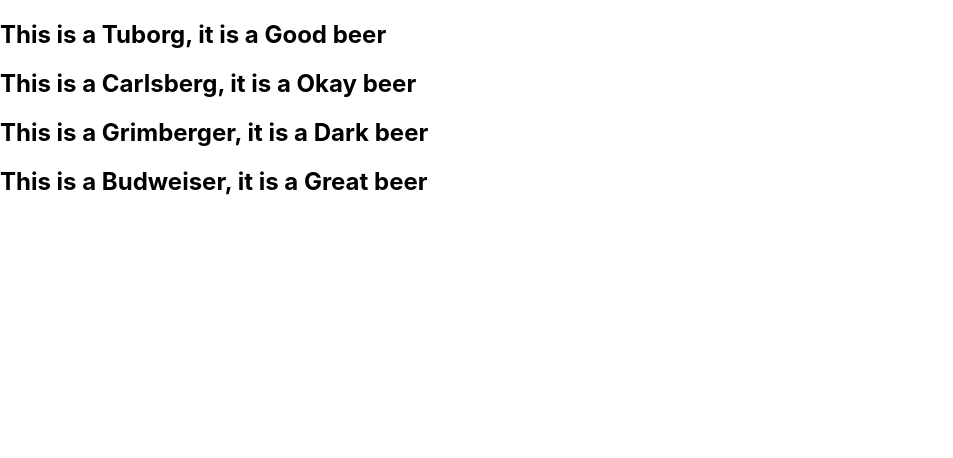
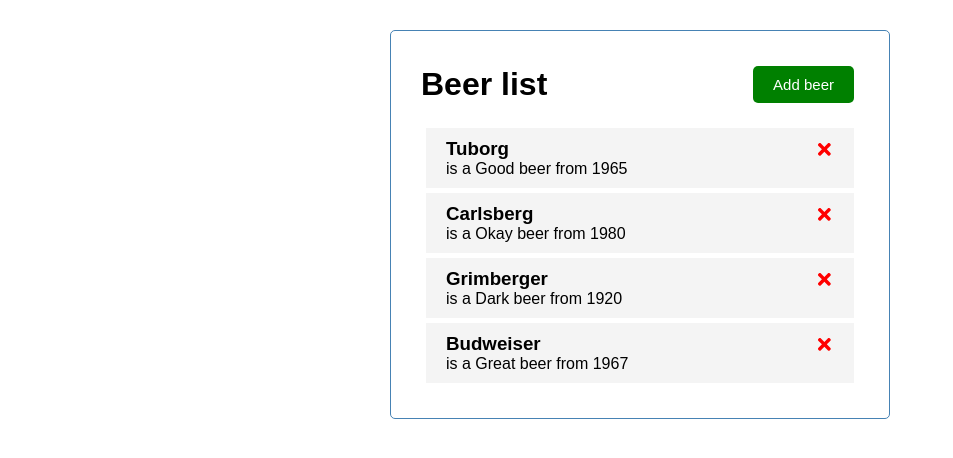
Before and after one commit to afu1995/beerlist, a React (Create React App) app in the folder beercellar/: page / in a window 1280 px wide. Shown: the top 458 px of the page, without its empty margins (0-953 px from the left). Built offline with nearby package versions, Linux system fonts and the light colour scheme.

Commit message:
Updated beer list

```diff
--- a/beercellar/package.json
+++ b/beercellar/package.json
@@ -8,6 +8,7 @@
     "@testing-library/user-event": "^12.8.3",
     "react": "^17.0.2",
     "react-dom": "^17.0.2",
+    "react-icons": "^4.3.1",
     "react-scripts": "4.0.3",
     "web-vitals": "^1.1.2"
   },
--- a/beercellar/src/App.js
+++ b/beercellar/src/App.js
@@ -1,9 +1,64 @@
 import './App.css';
+import { useState} from 'react'
 import BeerList from './components/BeerList';
+import Header from './components/Header';
 
-function App() {
+function App () {
+  //Fordel at have dem i App.js så de eventuelt kan bruges i andre components end bare BeerList
+  const [beers, setBeers] = useState([
+    {
+        id: 1,
+        name: 'Tuborg',
+        year: 1965,
+        detail: 'Good beer',
+        focus: false
+    },
+    {
+        id: 2,
+        name: 'Carlsberg',
+        year: 1980,
+        detail: 'Okay beer',
+        focus: false
+    },
+    {
+        id: 3,
+        name: 'Grimberger',
+        year: 1920,
+        detail: 'Dark beer',
+        focus: false
+    },
+    {
+        id: 4,
+        name: 'Budweiser',
+        year: 1967,
+        detail: 'Great beer',
+        focus: false
+    }
+])
+
+// Delete Beer
+// Filter = High order array method which takes in a function
+// Im showing the beer.id thats NOT equal to the ID
+const deleteBeer = (id) => {
+  setBeers(beers.filter((beer) => beer.id !== id))
+}
+
+// Toggle information about single beer
+const toggleInformation = (id) => {
+  setBeers(
+    beers.map((beer) =>
+    beer.id === id ? { ...beer, focus:
+    !beer.focus} : beer
+    )
+  )
+}
+
   return (
-    <BeerList />
+    <div className="container">
+      <Header />
+      {beers.length > 0 ? <BeerList beers={beers} onDelete={deleteBeer} onToggle={toggleInformation} /> : 'No beers left'}
+    </div>
+
   )
 }
 
--- a/beercellar/src/components/Beer.js
+++ b/beercellar/src/components/Beer.js
@@ -1,11 +1,14 @@
 import React from 'react'
+import { FaTimes} from 'react-icons/fa'
 
-function Beer({beer}) {
+function Beer({beer, onDelete, onToggle}) {
     return (
-        <div>
-            <h2>
-                This is a {beer.name}, it is a {beer.detail}
-            </h2>
+        <div className={`beer ${beer.focus ? 'focus' : ''}`} onDoubleClick={() => onToggle(beer.id)}>
+
+                <h3>{beer.name} <FaTimes style={{ color:'red', cursor:'pointer'}} onClick={() => onDelete(beer.id)}/></h3>
+                <p>is a {beer.detail} from {beer.year}</p>
+
+
         </div>
     )
 }
--- a/beercellar/src/components/BeerList.js
+++ b/beercellar/src/components/BeerList.js
@@ -1,35 +1,19 @@
 import React from 'react'
 import Beer from './Beer'
 
-function beerList() {
-    const beers = [
-        {
-            id: 1,
-            name: 'Tuborg',
-            detail: 'Good beer'
-        },
-        {
-            id: 2,
-            name: 'Carlsberg',
-            detail: 'Okay beer'
-        },
-        {
-            id: 3,
-            name: 'Grimberger',
-            detail: 'Dark beer'
-        },
-        {
-            id: 4,
-            name: 'Budweiser',
-            detail: 'Great beer'
-        }
-    ]
+
+function BeerList({beers, onDelete, onToggle}) {
+
 
     //Map method takes in a function as an argument
-    const beerList =  beers.map(beer => <Beer beer={beer} /> )
+    const beerList =  beers.map(beer => <Beer key={beer.id} beer={beer} onDelete={onDelete} onToggle={onToggle} /> )
+
     return (
-        <div>{beerList}</div>
+
+                <div className="beerlist">
+                    {beerList}
+                </div>
     )
 }
 
-export default beerList
+export default BeerList
--- /dev/null
+++ b/beercellar/src/components/Button.js
@@ -0,0 +1,8 @@
+import React from 'react'
+
+function Button({color, text, onClick}) {
+
+    return <button onClick={onClick} style={{backgroundColor: color}} className="btn">{text}</button>
+}
+
+export default Button
--- /dev/null
+++ b/beercellar/src/components/Header.js
@@ -0,0 +1,27 @@
+import React from 'react'
+import Button from './Button'
+import BeerList from './BeerList'
+
+
+function Header(props) {
+    const onClick = () => {
+        console.log('click')
+    }
+
+
+
+    return (
+        <header className="header">
+            <h1>{props.title}</h1>
+            <Button color='green' text='Add beer' onClick={onClick}/>
+            {BeerList}
+        </header>
+    )
+}
+
+Header.defaultProps =
+{
+    title: 'Beer list',
+}
+
+export default Header
--- a/beercellar/src/index.css
+++ b/beercellar/src/index.css
@@ -1,13 +1,70 @@
-body {
+* {
+  box-sizing: border-box;
   margin: 0;
-  font-family: -apple-system, BlinkMacSystemFont, 'Segoe UI', 'Roboto', 'Oxygen',
-    'Ubuntu', 'Cantarell', 'Fira Sans', 'Droid Sans', 'Helvetica Neue',
-    sans-serif;
-  -webkit-font-smoothing: antialiased;
-  -moz-osx-font-smoothing: grayscale;
+  padding: 0;
 }
 
-code {
-  font-family: source-code-pro, Menlo, Monaco, Consolas, 'Courier New',
-    monospace;
+body {
+  font-family: 'Poppins', sans-serif;
 }
+
+.container {
+  max-width: 500px;
+  margin: 30px auto;
+  overflow: auto;
+  min-height: 300px;
+  border: 1px solid steelblue;
+  padding: 30px;
+  border-radius: 5px;
+}
+
+.header {
+  display: flex;
+  justify-content: space-between;
+  align-items: center;
+  margin-bottom: 20px;
+}
+
+.btn {
+  display: inline-block;
+  background: #000;
+  color: #fff;
+  border: none;
+  padding: 10px 20px;
+  margin: 5px;
+  border-radius: 5px;
+  cursor: pointer;
+  text-decoration: none;
+  font-size: 15px;
+  font-family: inherit;
+}
+
+.btn:focus {
+  outline: none;
+}
+
+.btn:active {
+  transform: scale(0.98);
+}
+
+.btn-block {
+  display: block;
+  width: 100%;
+}
+
+.beer {
+  background: #f4f4f4;
+  margin: 5px;
+  padding: 10px 20px;
+  cursor: pointer;
+}
+
+.beer.focus {
+  border-left: 5px solid green;
+}
+
+.beer h3 {
+  display: flex;
+  align-items: center;
+  justify-content: space-between;
+}
```
Also changed, not shown: 1 other file (tests, documents, lock files or other folders).
